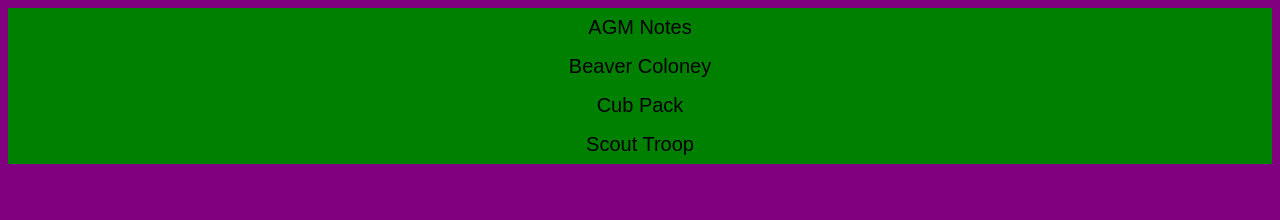
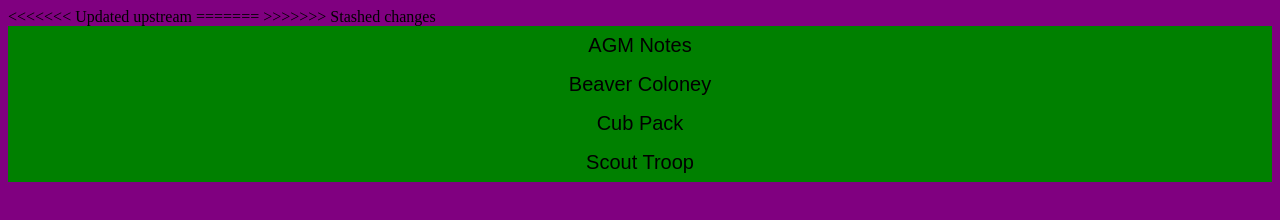
Before and after one commit to LSA-Scout-Group/Main, a plain HTML site: page index.html in a window 1280 px wide. Drawn offline with Linux system fonts and the light colour scheme.

Commit message:
Initial Commit

```diff
--- a/index.html
+++ b/index.html
@@ -1,7 +1,11 @@
 <!DOCTYPE html>
 <html>
     <title>Home</title>
+<<<<<<< Updated upstream
     <link rel="icon" type="image/x-icon" href=*favicon.ico">
+=======
+    <link rel="icon" type="image/x-icon" href="favicon.ico">
+>>>>>>> Stashed changes
 <head>
 <style>
 body {
```
